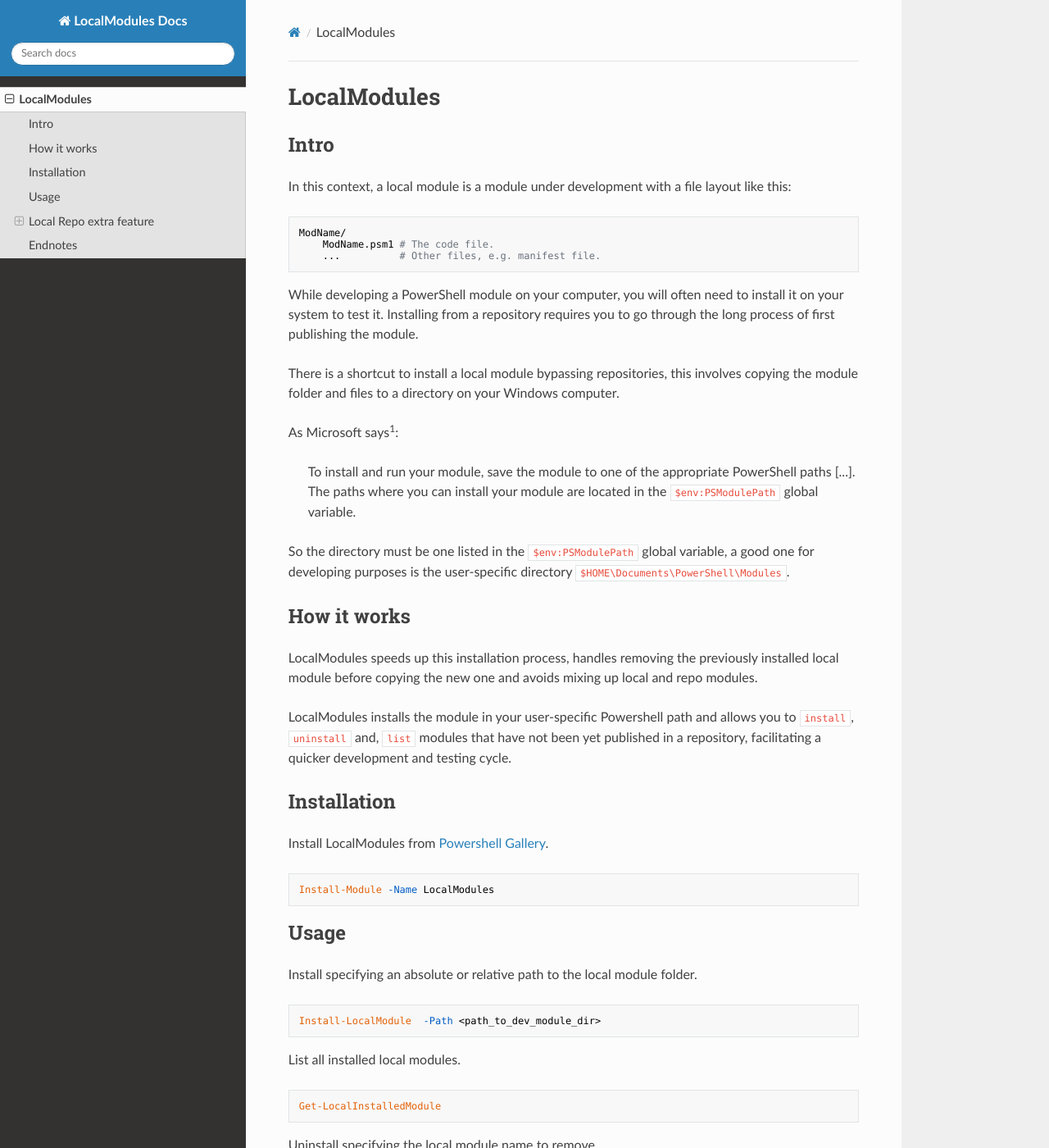
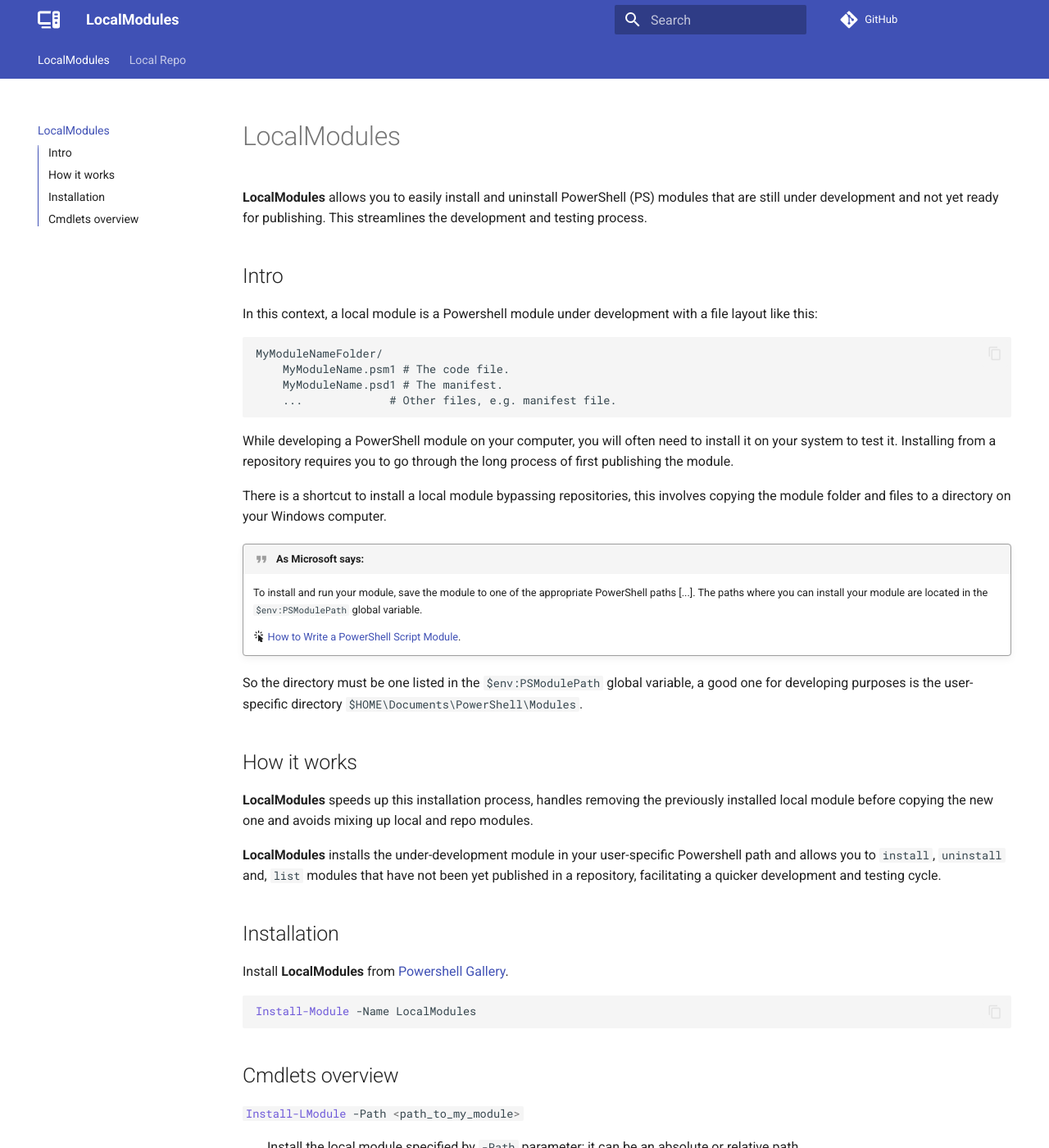
Before and after one commit to HumanAgainstMachine/TestRepo, an MkDocs documentation site: the page built from docs/index.md, in a window 1280 px wide and 1400 px high. Shown: the whole window at 82% size. Built offline with MkDocs 1.6.1 and Material for MkDocs 9.7.7, drawn with Linux system fonts in a browser that asks for light colours; nearby versions of some CDN libraries; comment, search, counter and statistics services are not loaded; some of the changed text lies outside the part shown.

Commit message:
Update documentation content and look with material for MkDocs

````diff
--- /dev/null
+++ b/docs/LocalRepo.md
@@ -0,0 +1,55 @@
+# The Local Repo
+
+**LocalModules** additionally supports setting up a local repository for testing PS module publishing.
+
+## Intro
+
+When you are ready to publish your module officially, for example to powershellgallery.com, you want to test the publishing process and you can do this with a local *file share repository* (1).
+{ .annotate }
+
+1. :material-cursor-default-click: 2. [Kevin Marquette's article about file share repositories](https://powershellexplained.com/2017-05-30-Powershell-your-first-PSScript-repository/).
+
+LocalModules Powershell module additionally enables you to set up a local repository on your system to the folder `$HOME\LocalRepo`.
+
+### Local Repo cmdlets overview
+
+`#!powershell Set-LRepo`
+:   Set up a local *file share* repository named LocalRepo.
+
+`#!powershell Remove-LRepo`
+:   Remove the LocalRepo repository and all modules that are contained.
+
+
+### Examples
+
+Setting up the repo:
+```powershell
+PS:> Set-LRepo
+```
+Checking out LocalRepo:
+
+```powershell
+PS:> Get-PSRepository
+
+Name                      InstallationPolicy   SourceLocation
+----                      ------------------   --------------
+PSGallery                 Untrusted            https://www.powershellgallery.com/api/v2
+LocalRepo                 Trusted              C:\Users\<youser>\LocalRepo
+```
+
+Publishing to LocalRepo:
+
+```powershell
+PS:> Publish-Module -Name <my_mod_name> -Repository LocalRepo
+```
+
+Installing a module from LocalRepo:
+
+```powershell
+PS:> Install-Module -Name <my_mod_name> -Repository LocalRepo
+```
+
+Removing the repo
+```powershell
+PS:> Remove-LRepo
+```
--- a/docs/index.md
+++ b/docs/index.md
@@ -1,103 +1,53 @@
 # LocalModules
+
+**LocalModules** allows you to easily install and uninstall PowerShell (PS) modules that are still under development and not yet ready for publishing. This streamlines the development and testing process.
 
 ## Intro
 
-In this context, a local module is a module under development with a file layout like this:
+In this context, a local module is a Powershell module under development with a file layout like this:
 
-    ModName/
-        ModName.psm1 # The code file.
-        ...          # Other files, e.g. manifest file.
+    MyModuleNameFolder/
+        MyModuleName.psm1 # The code file.
+        MyModuleName.psd1 # The manifest.
+        ...             # Other files, e.g. manifest file.
 
 While developing a PowerShell module on your computer, you will often need to install it on your system to test it. Installing from a repository requires you to go through the long process of first publishing the module.
 
 There is a shortcut to install a local module bypassing repositories, this involves copying the module folder and files to a directory on your Windows computer.
 
-As Microsoft says<sup>1</sup>:
+!!! quote "As Microsoft says:"
+    To install and run your module, save the module to one of the appropriate PowerShell paths [...]. The paths where you can install your module are located in the `$env:PSModulePath` global variable.
 
->To install and run your module, save the module to one of the appropriate PowerShell paths [...]. The paths where you can install your module are located in the `$env:PSModulePath` global variable.
+    :material-cursor-default-click: [How to Write a PowerShell Script Module](https://learn.microsoft.com/en-us/powershell/scripting/developer/module/how-to-write-a-powershell-script-module?view=powershell-7.4).
+
+
 
 So the directory must be one listed in the `$env:PSModulePath` global variable, a good one for developing purposes is the user-specific directory `$HOME\Documents\PowerShell\Modules`.
 
 ## How it works
 
-LocalModules speeds up this installation process, handles removing the previously installed local module before copying the new one and avoids mixing up local and repo modules.
+**LocalModules** speeds up this installation process, handles removing the previously installed local module before copying the new one and avoids mixing up local and repo modules.
 
-LocalModules installs the module in your user-specific Powershell path and allows you to `install`, `uninstall` and, `list` modules that have not been yet published in a repository, facilitating a quicker development and testing cycle.
-
-
+**LocalModules** installs the under-development module in your user-specific Powershell path and allows you to `install`, `uninstall` and, `list` modules that have not been yet published in a repository, facilitating a quicker development and testing cycle.
 
 
 ## Installation
 
-Install LocalModules from [Powershell Gallery](https://www.powershellgallery.com/packages/LocalModules).
+Install **LocalModules** from [Powershell Gallery](https://www.powershellgallery.com/packages/LocalModules).
 
 ```powershell
 Install-Module -Name LocalModules
 ```
 
-## Usage
+## Cmdlets overview
 
-Install specifying an absolute or relative path to the local module folder.
+`#!powershell Install-LModule  -Path <path_to_my_module>`
+:   Install the local module specified by `-Path` parameter; it can be an absolute or relative path.
 
-```powershell
-Install-LocalModule  -Path <path_to_dev_module_dir>
-```
-List all installed local modules.
 
-```powershell
-Get-LocalInstalledModule
-```
-Uninstall specifying the local module name to remove.
+`#!powershell Get-LInstalledModule`
+:   List all local modules installed with `#!powershell Install-LModule`.
 
-```powershell
-Uninstall-LocalModule -Name <dev_mod_name>
-```
 
-## Local Repo extra feature
-
-When you are ready to publish your module officially, for example, to powershellgallery.com, you want to test the publishing process and you can do this with a local *file share repository*<sup>2</sup>.
-
-LocalModules Powershell module additionally enables you to set up a local repository on your system to the folder `$HOME\LocalRepo`.
-
-### Usage
-
-Set up a local *file share* repository named LocalRepo.
-
-```powershell
-Set-LocalRepo
-```
-
-Remove the LocalRepo repository and all modules that are contained.
-
-```powershell
-Remove-LocalRepo
-```
-
-### Examples
-
-Check out LocalRepo:
-
-```powershell
-PS:> Get-PSRepository
-
-Name                      InstallationPolicy   SourceLocation
-----                      ------------------   --------------
-PSGallery                 Untrusted            https://www.powershellgallery.com/api/v2
-LocalRepo                 Trusted              C:\Users\<youser>\LocalRepo
-```
-
-For publish to and install from LocalRepo specify it in commands:
-
-```powershell
-PS:> Publish-Module -Name <dev_mod_name> -Repository LocalRepo
-```
-
-```powershell
-PS:> Install-Module -Name <dev_mod_name> -Repository LocalRepo
-```
-
----
-
-## Endnotes
-1. [How to Write a PowerShell Script Module](https://learn.microsoft.com/en-us/powershell/scripting/developer/module/how-to-write-a-powershell-script-module?view=powershell-7.4).
-2. [Kevin Marquette's article about file share repositories](https://powershellexplained.com/2017-05-30-Powershell-your-first-PSScript-repository/).
+`#!powershell Uninstall-LModule -Name <my_mod_name>`
+:   Uninstall the local module specified by `-Name` parameter and previously installed with `#!powershell Install-LModule`
--- a/mkdocs.yml
+++ b/mkdocs.yml
@@ -1,6 +1,31 @@
-site_name: LocalModules Docs
+site_name: LocalModules
+site_url: https://humanagainstmachine.github.io/LocalModules/
+repo_url: https://github.com/HumanAgainstMachine/LocalModules
+nav:
+- LocalModules: index.md
+- Local Repo: LocalRepo.md
 theme:
-  name: readthedocs
-  highlightjs: true
-  hljs_languages:
-    - powershell
+  name: material
+  icon:
+    logo: fontawesome/solid/computer
+    annotation: material/plus-circle
+  language: en
+  features:
+    - navigation.tabs
+    # - navigation.tabs.sticky
+    - toc.integrate
+    - navigation.top
+    - content.code.copy
+    - navigation.footer
+
+markdown_extensions:
+  - pymdownx.highlight
+  - pymdownx.inlinehilite
+  - pymdownx.superfences
+  - pymdownx.emoji:
+      emoji_index: !!python/name:material.extensions.emoji.twemoji
+      emoji_generator: !!python/name:material.extensions.emoji.to_svg
+  - def_list
+  - admonition
+  - attr_list
+  - md_in_html
````
